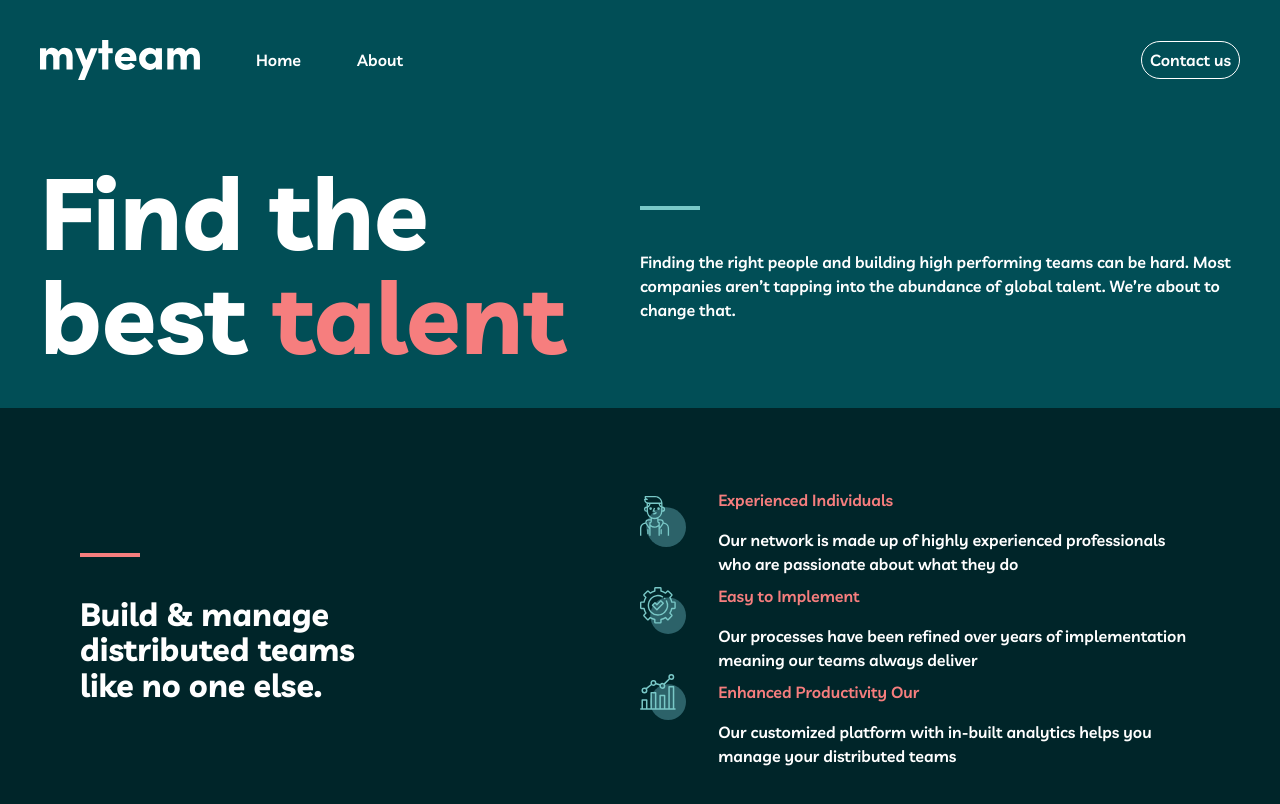
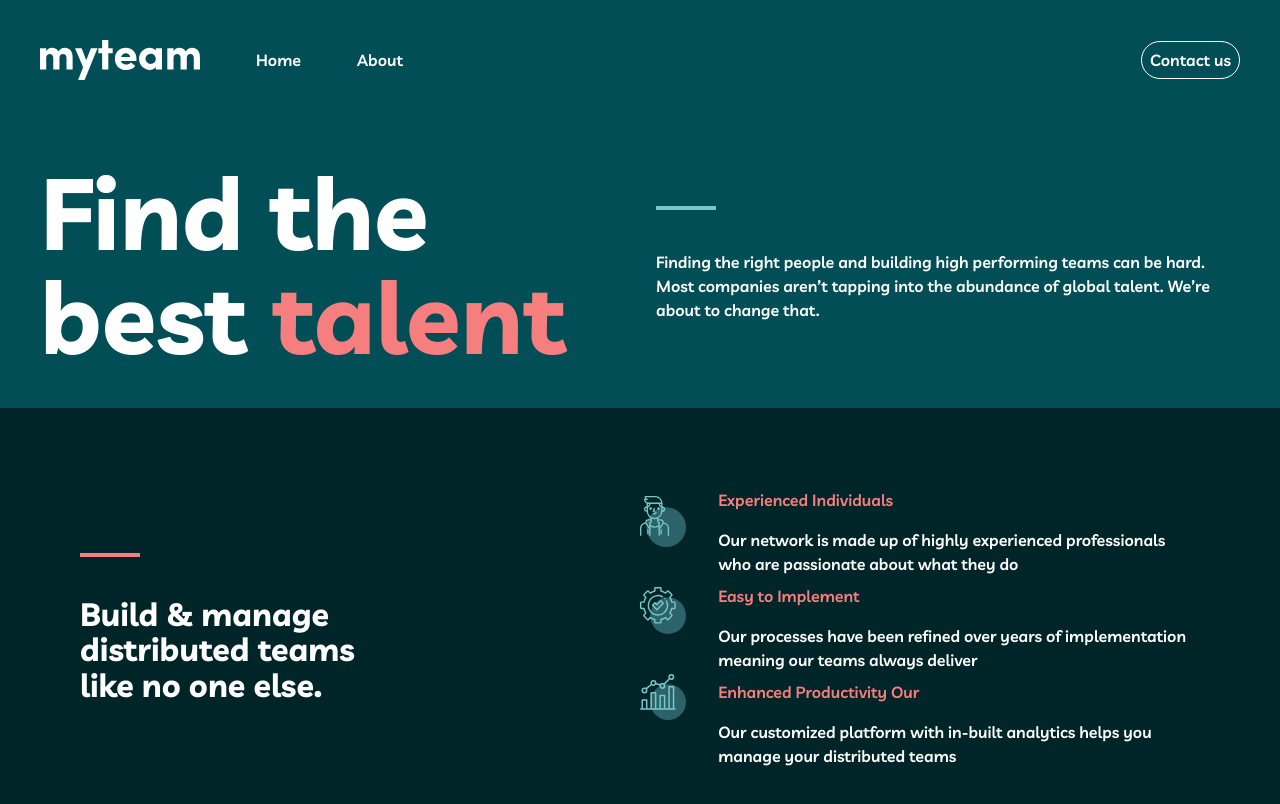
Before and after one commit to Najmaldin-ishag/My-team-multi-page-website, a React (Vite) app: page / in a window 1280 px wide. Shown: the top 804 px of the page. Built offline with nearby package versions, Linux system fonts and the light colour scheme.

Commit message:
Update Hero.jsx

```diff
--- a/src/Section/Hero.jsx
+++ b/src/Section/Hero.jsx
@@ -1,7 +1,7 @@
 const Hero = () => {
   return (
     <header className="w-full bg-primary-midnight-green p-10">
-      <div className="grid grid-cols-2 justify-between items-center container">
+      <div className="grid grid-cols-2 justify-between items-center container gap-[2rem]">
         <h1 className="text-[100px] font-bold text-primary-white leading-[6.5rem]">
           Find the best <spn className="text-primary-light-coral">talent</spn>
         </h1>
```
